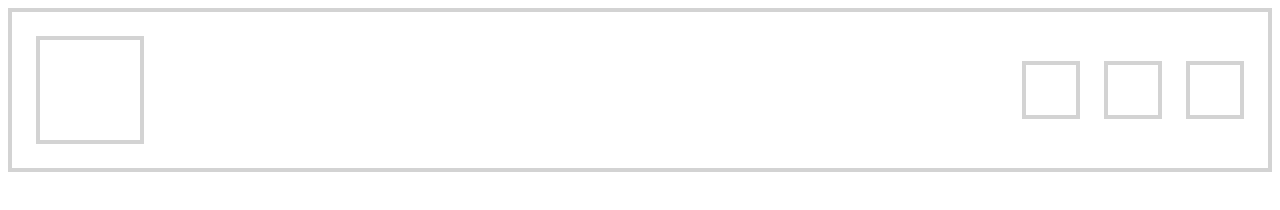
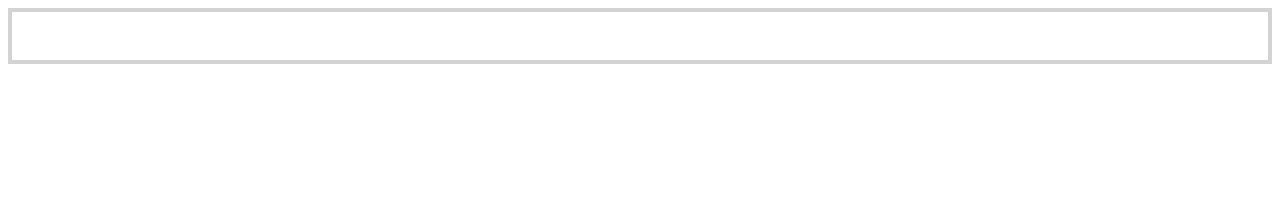
Before and after one commit to huantran01/css-best-practises, a plain HTML site: page index.html in a window 1280 px wide. Drawn offline with Linux system fonts and the light colour scheme.

Commit message:
layout 2

```diff
--- a/index.html
+++ b/index.html
@@ -9,12 +9,7 @@
 </head>
 <body>
     <div class="container">
-        <div class="box"></div>
-            <div class="box-wrapper">
-                <div class="box box-small"></div>
-                <div class="box box-small"></div>
-                <div class="box box-small"></div>
-        </div>
+
     </div>
 </body>
 </html>
--- a/styles.css
+++ b/styles.css
@@ -1,24 +1,12 @@
-.box{
-    border: 4px solid lightgray;
-    width: 100px;
-    height: 100px;
-}
-
-.box-small{
-    width: 50px;
-    height: 50px;
-    margin-left: 24px;
-}
-
-.box-wrapper{
-    display: flex;
-    align-items: center
-
-}
-
 .container{
     border: 4px solid lightgray;
     display: flex;
     justify-content: space-between;
     padding: 24px;
 }
+
+.box{
+    border: 4px solid lightgray;
+    width: 100px;
+    height: 100px;
+}
```
